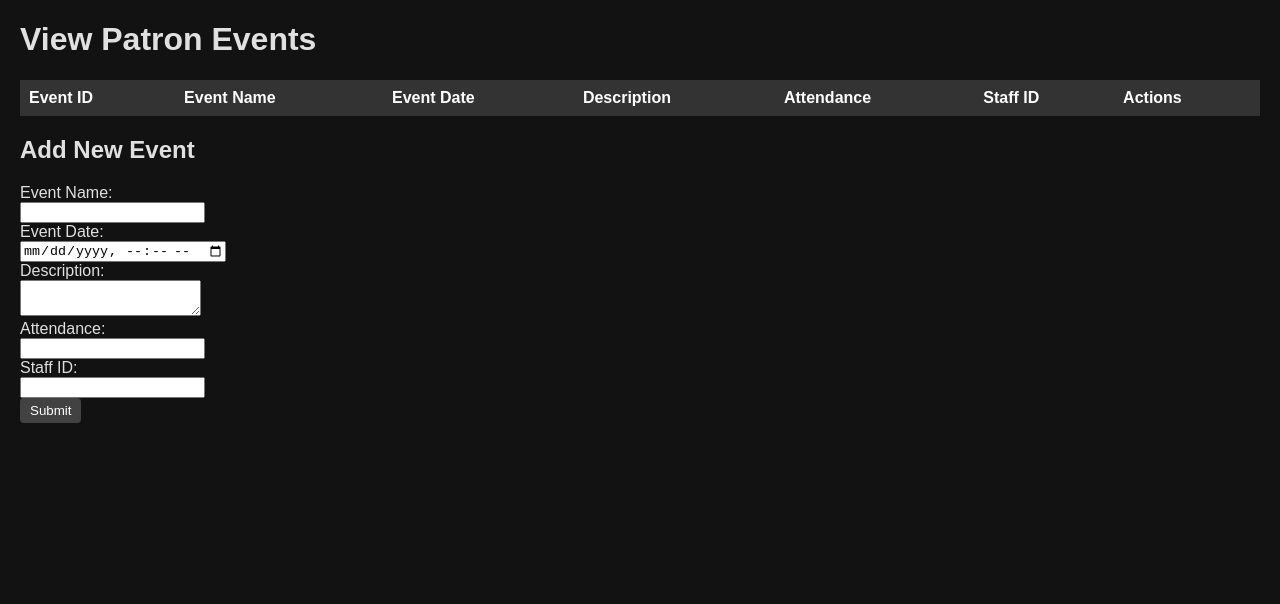
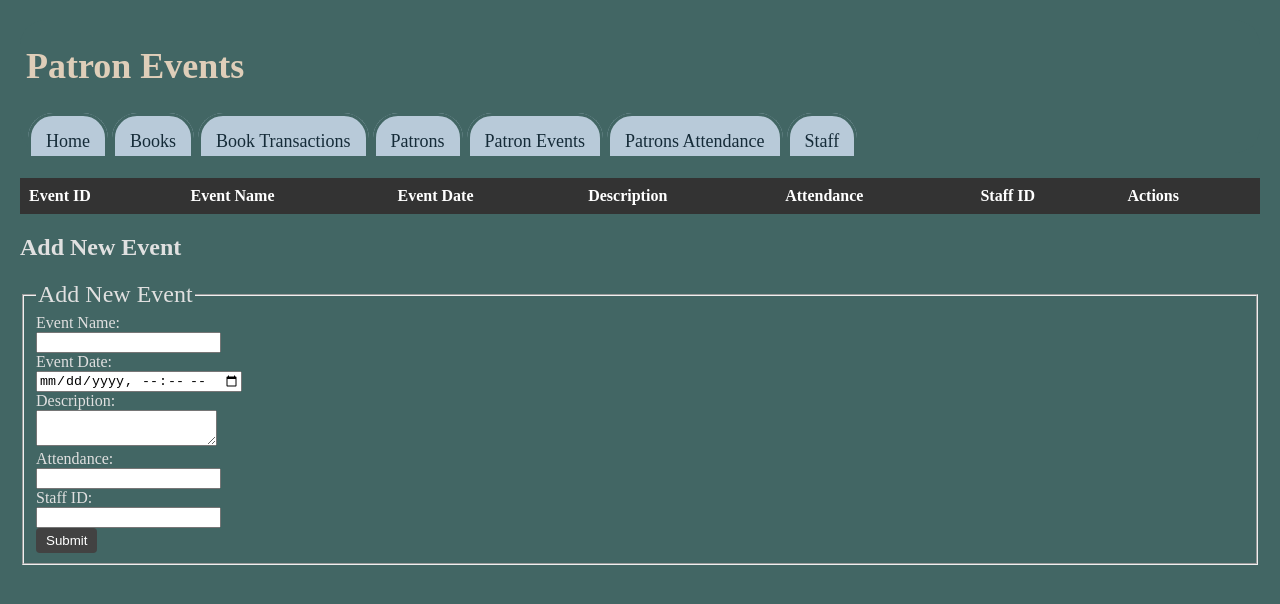
Before and after one commit to roycefum/Library_DB, a plain HTML site: page Library_DB/pages/view_patron_events.html in a window 1280 px wide. Drawn offline with Linux system fonts and the light colour scheme; no server answers; a web font is replaced by a local one.

Commit message:
Included style changes from prev fork

```diff
--- a/Library_DB/app.js
+++ b/Library_DB/app.js
@@ -4,11 +4,12 @@ const cors = require('cors');
 const db = require('./database/db-connector');
 
 const app = express();
-const PORT = 3000;
+const PORT = 3000; // Common practice to use a standard local port like 3000
 
 // Middleware to enable CORS and JSON body parsing
 app.use(cors());
 app.use(express.json());
+app.use(express.static('public'));
 
 // Helper function to execute database queries with promise support
 const executeQuery = async (query, params = []) => {
--- a/Library_DB/pages/css/styles.css
+++ b/Library_DB/pages/css/styles.css
@@ -1,7 +1,47 @@
+@import url('https://fonts.googleapis.com/css2?family=Amarante&family=Averia+Serif+Libre:wght@400;700&display=swap');
+
+/*   ----- Variables  -----  */
+:root {
+    --veryDarkBlue: #152B38;
+    --mediumBlue: #4B89BFEF;
+    --veryLightBlue: #B8CAD9;
+    --darkTurquoise: #426664;
+    --darkSand: #DFCEB9;
+}
+
+/*  ----- Page layout blocks -----  */
+header {
+    background-color: var( --darkTurquoise);
+    border-radius: 25px;
+    margin-bottom: 25px;
+    color: var(--darkSand);
+    padding-top: 1px;
+    padding-bottom: 1px;
+    padding-left: 6px;
+    font-size: 18px;
+
+
+
+}
+
+nav {
+    font-family: 'Averia Serif Libre', serif;
+}
+
+legend{
+
+    font-size: 24px;
+}
+
+h1{
+    padding-bottom: 20px;
+    font-family: 'Amarante', serif;
+}
+
 body {
-    font-family: Arial, sans-serif;
+    font-family: 'Averia Serif Libre', serif;
     margin: 20px;
-    background-color: #121212;
+    background-color: var( --darkTurquoise);
     color: #e0e0e0;
 }
 
@@ -9,6 +49,7 @@ table {
     width: 100%;
     border-collapse: collapse;
     margin-top: 20px;
+
 }
 
 th, td {
@@ -16,6 +57,7 @@ th, td {
     padding: 8px;
     text-align: left;
     background-color: #1e1e1e;
+
 }
 
 th {
@@ -36,3 +78,35 @@ button {
 button:hover {
     background-color: #535353;
 }
+
+nav {
+    padding-top: 8px;
+    padding-bottom: 8px;
+    flex-direction:row;
+    max-width: 100px;
+    display:table-row;
+
+}
+
+    nav a {
+        background-color: var(--veryLightBlue);
+        border-top-left-radius: 25px;
+        border-top-right-radius: 25px;
+        margin-left: 20px;
+        margin-inline: 2px;
+        color: var(--veryDarkBlue);
+        padding: 15px;
+        padding-bottom: 5px;
+        text-decoration: none;
+        border: 3px solid var(--darkTurquoise);
+        display: inline;
+        flex-flow: row wrap;
+
+
+    }
+
+        nav a:hover {
+            background-color: var(--veryDarkBlue);
+            color: var(--veryLightBlue);
+            border: 3px solid var(--veryLightBlue);
+        }
--- a/Library_DB/pages/view_patron_events.html
+++ b/Library_DB/pages/view_patron_events.html
@@ -7,8 +7,19 @@
     <link rel="stylesheet" href="css/styles.css">
 </head>
 <body>
-    <!-- Page title -->
-    <h1>View Patron Events</h1>
+    <!-- Header with navigation -->
+    <header>
+        <h1>Patron Events</h1>
+        <nav>
+            <a href="../index.html">Home</a>
+            <a href="browse_books.html">Books</a>
+            <a href="view_book_transactions.html">Book Transactions</a>
+            <a href="browse_patrons.html">Patrons</a>
+            <a href="view_patron_events.html">Patron Events</a>
+            <a href="view_patron_attendance.html">Patrons Attendance</a>
+            <a href="view_staff.html">Staff</a>
+        </nav>
+    </header>
 
     <!-- Table to display events -->
     <table id="eventsTable">
@@ -31,17 +42,20 @@
     <!-- Form to add a new event -->
     <h2>Add New Event</h2>
     <form id="addEventForm">
+        <fieldset>
+            <legend>Add New Event</legend>
             <label for="eventName">Event Name:</label><br>
             <input type="text" id="eventName" name="eventName" required><br>
-        <label for="event_Date">Event Date:</label><br>
-        <input type="datetime-local" id="event_Date" name="event_Date" required><br>
+            <label for="eventDate">Event Date:</label><br>
+            <input type="datetime-local" id="eventDate" name="eventDate" required><br>
             <label for="description">Description:</label><br>
             <textarea id="description" name="description"></textarea><br>
             <label for="attendance">Attendance:</label><br>
             <input type="number" id="attendance" name="attendance"><br>
-        <label for="staffID">Staff ID:</label><br>
-        <input type="number" id="staffID" name="staffID" required><br>
+            <label for="staffId">Staff ID:</label><br>
+            <input type="number" id="staffId" name="staffId" required><br>
             <button type="button" onclick="addEvent()">Submit</button>
+        </fieldset>
     </form>
 
     <script>
@@ -67,7 +81,7 @@ function populateTable(events) {
                 row.innerHTML = `
                     <td>${event.eventID}</td>
                     <td>${event.eventName}</td>
-            <td>${event.event_Date}</td>
+                    <td>${event.eventDate}</td>
                     <td>${event.description}</td>
                     <td>${event.attendance}</td>
                     <td>${event.staffID}</td>
@@ -84,10 +98,10 @@ function addEvent() {
             const form = document.getElementById('addEventForm');
             const eventData = {
                 eventName: form.eventName.value,
-        event_Date: form.event_Date.value,
+                eventDate: form.eventDate.value,
                 description: form.description.value,
                 attendance: parseInt(form.attendance.value),
-        staffID: parseInt(form.staffID.value)
+                staffId: parseInt(form.staffId.value)
             };
             fetch('http://read-renaissance.com/api/events', {
                 method: 'POST',
```
Also changed, not shown: Library_DB/index.html (+15 -14 lines), Library_DB/pages/browse_books.html (+19 -5 lines), Library_DB/pages/browse_patrons.html (+16 -2 lines), Library_DB/pages/view_book_transactions.html (+16 -2 lines), Library_DB/pages/view_patron_attendance.html (+24 -10 lines), Library_DB/pages/view_staff.html (+13 -2 lines). Lines whose indentation alone changed are shown as unchanged.
